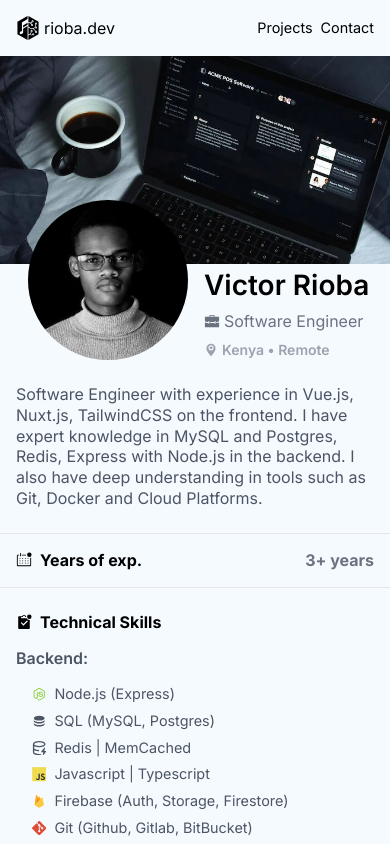
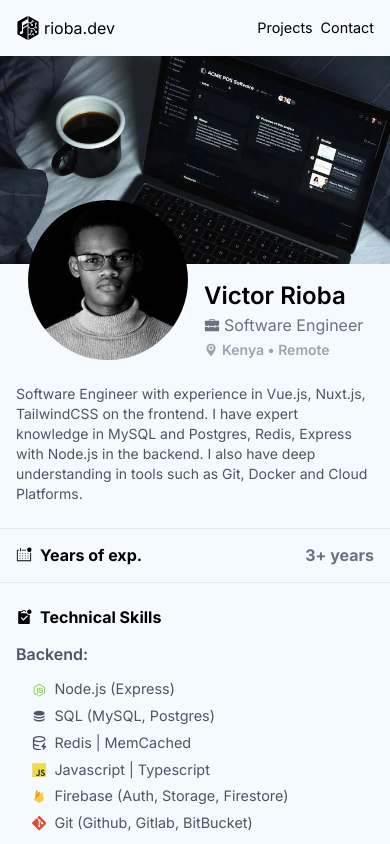
Before and after one commit to Sirkastik/portfolio-website, a Nuxt app: page / in a window 390 px wide. Shown: the top 844 px of the page. Built offline with nearby package versions, Linux system fonts and the light colour scheme.

Commit message:
feat: proper text sizing for mobile

```diff
--- a/pages/index.vue
+++ b/pages/index.vue
@@ -53,8 +53,8 @@ const image = "https://rioba.dev/_nuxt/photo.46dbc1fa.webp";
             alt="My-Photo"
           />
         </div>
-        <div class="md:mb-4 flex flex-col gap-2">
-          <h1 class="text-[1.75em] font-semibold">Victor Rioba</h1>
+        <div class="md:mb-4 flex flex-col gap-1 md:gap-2">
+          <h1 class="text-[1.5rem] md:text-[1.75em] font-semibold">Victor Rioba</h1>
           <span class="flex gap-1 items-center text-gray-500">
             <icon-case />
             <span>Software Engineer</span>
@@ -67,7 +67,7 @@ const image = "https://rioba.dev/_nuxt/photo.46dbc1fa.webp";
         </div>
       </div>
 
-      <p class="px-4 text-gray-600 py-2">
+      <p class="px-4 text-gray-600 py-2 text-sm">
         Software Engineer with experience in Vue.js, Nuxt.js, TailwindCSS on the
         frontend. I have expert knowledge in MySQL and Postgres, Redis, Express
         with Node.js in the backend. I also have deep understanding in tools
```
